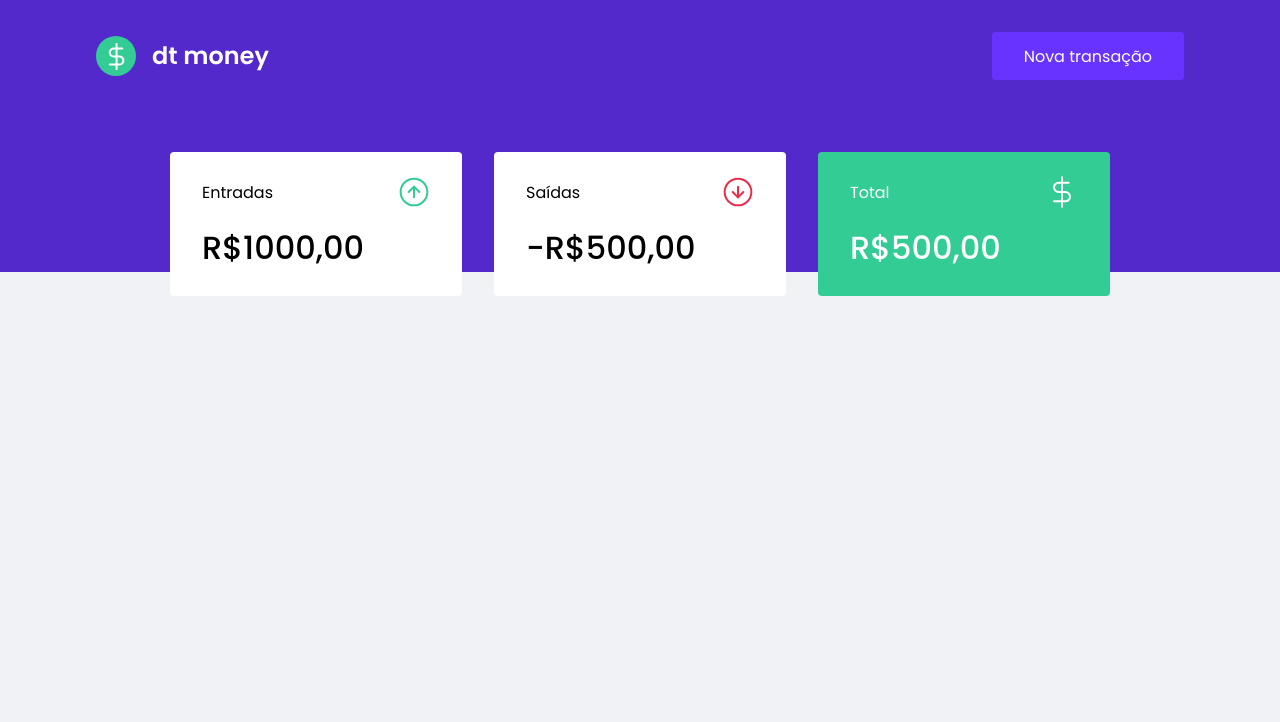
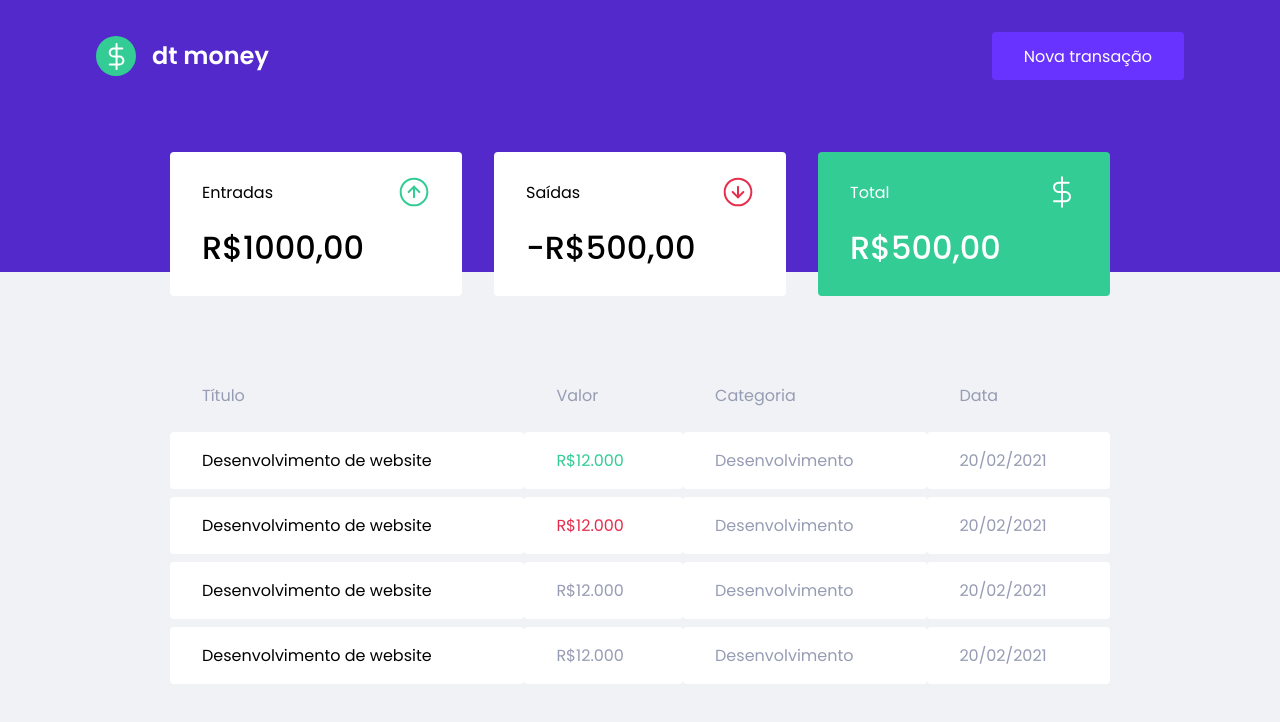
Before and after one commit to gustavomaltez/Ignite-ChapterTwo, a React (Create React App) app in the folder dtmoney/: page / in a window 1280 px wide. Shown: the top 722 px of the page. Built offline with nearby package versions, Linux system fonts and the light colour scheme.

Commit message:
feat: added transaction table

```diff
--- a/dtmoney/src/components/Dashboard/index.tsx
+++ b/dtmoney/src/components/Dashboard/index.tsx
@@ -1,10 +1,12 @@
 import React from "react";
 import { Summary } from "../Summary";
+import { TransactionsTable } from "../TransactionsTable";
 import { Container } from './styles';
 export function Dashboard(){
     return (
         <Container>
             <Summary/>
+            <TransactionsTable/>
         </Container>
     )
 }
--- /dev/null
+++ b/dtmoney/src/components/TransactionsTable/index.tsx
@@ -0,0 +1,45 @@
+import { Container } from "./styles";
+
+export function TransactionsTable(){
+    return (
+        <Container>
+            <table>
+                <thead>
+                    <tr>
+                        <th>Título</th>
+                        <th>Valor</th>
+                        <th>Categoria</th>
+                        <th>Data</th>
+                    </tr>
+                </thead>
+
+                <tbody>
+                    <tr>
+                        <td>Desenvolvimento de website</td>
+                        <td className="deposit">R$12.000</td>
+                        <td>Desenvolvimento</td>
+                        <td>20/02/2021</td>
+                    </tr>
+                    <tr>
+                        <td>Desenvolvimento de website</td>
+                        <td className="withdraw">R$12.000</td>
+                        <td>Desenvolvimento</td>
+                        <td>20/02/2021</td>
+                    </tr>
+                    <tr>
+                        <td>Desenvolvimento de website</td>
+                        <td>R$12.000</td>
+                        <td>Desenvolvimento</td>
+                        <td>20/02/2021</td>
+                    </tr>
+                    <tr>
+                        <td>Desenvolvimento de website</td>
+                        <td>R$12.000</td>
+                        <td>Desenvolvimento</td>
+                        <td>20/02/2021</td>
+                    </tr>
+                </tbody>
+            </table>
+        </Container>
+    )
+}
--- /dev/null
+++ b/dtmoney/src/components/TransactionsTable/styles.ts
@@ -0,0 +1,38 @@
+import styled from "styled-components";
+
+export const Container = styled.div`
+    margin-top: 4rem;
+
+    table{
+        width: 100%;
+        border-spacing: 0 0.5rem;
+
+        th {
+            color: var(--text-body);
+            font-weight: 400;
+            padding: 1rem 2rem;
+            text-align: left;
+            line-height: 1.5rem;
+        }
+
+        td{
+            padding: 1rem 2rem;
+            border: 0;
+            background: var(--shape);
+            color: var(--text-body);
+            border-radius: 0.25rem;
+
+            &:first-child{
+                color: var(--text-title);
+            }
+
+            &.deposit{
+                color: var(--green);
+            }
+
+            &.withdraw{
+                color: var(--red);
+            }
+        }
+    }
+`;
```
